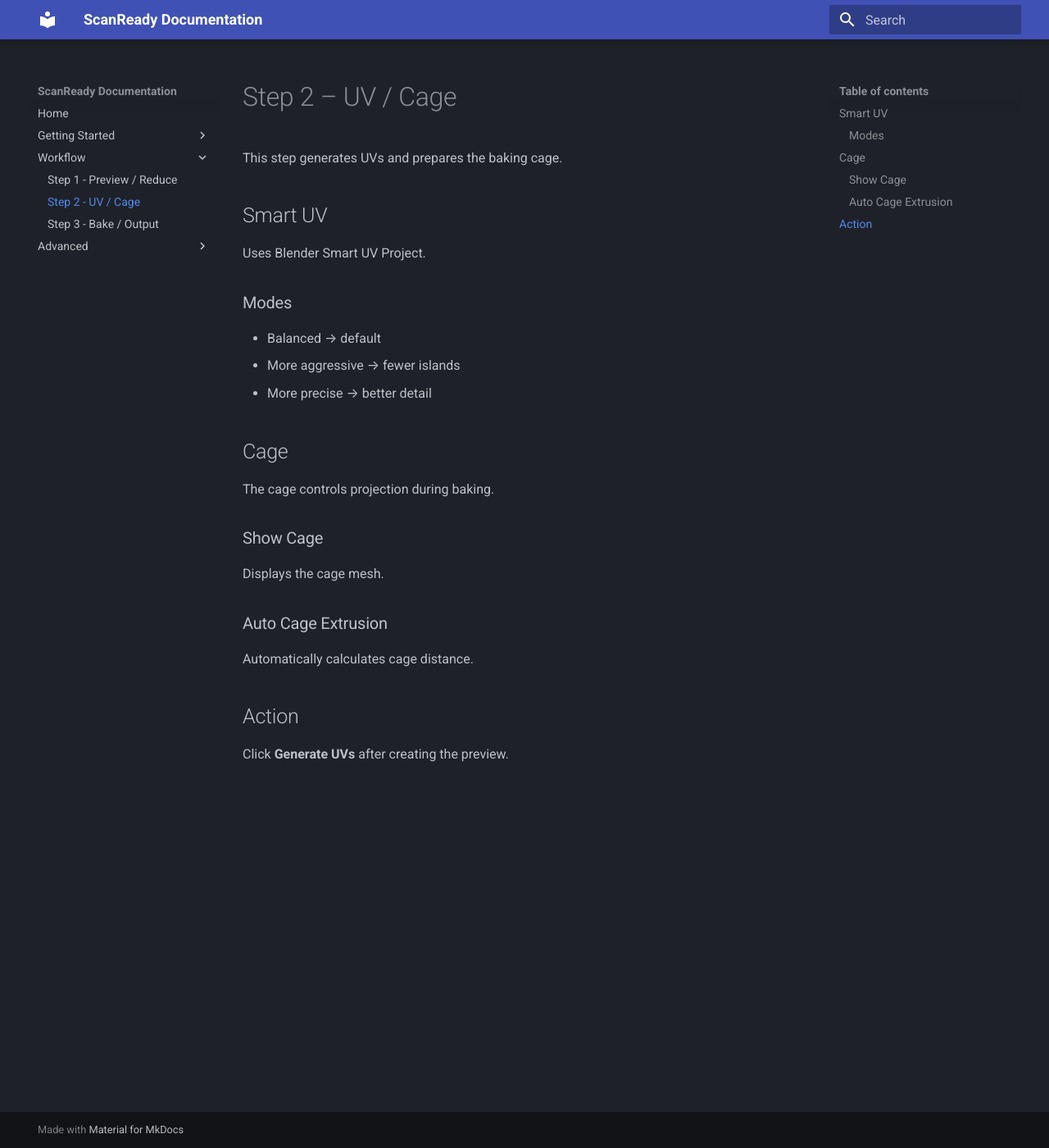
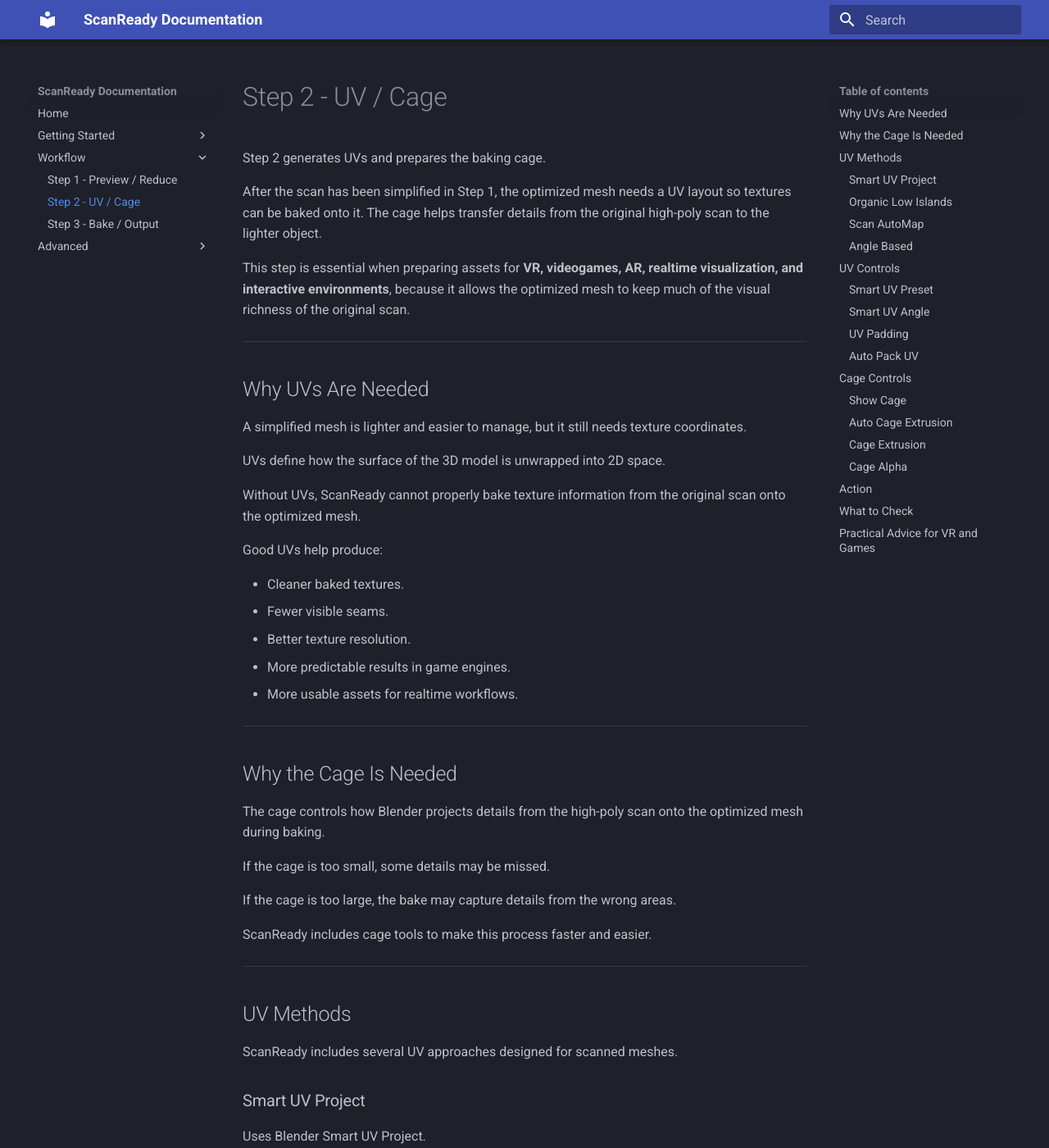
Before and after one commit to marioschiano/scanready-docs, an MkDocs documentation site: the page built from docs/step2.md, in a window 1280 px wide and 1400 px high. Shown: the whole window at 82% size. Built offline with MkDocs 1.6.1 and Material for MkDocs 9.7.7, drawn with Linux system fonts in a browser that asks for light colours; some of the changed text lies outside the part shown.

Commit message:
Update step2.md

```diff
--- a/docs/step2.md
+++ b/docs/step2.md
@@ -1,26 +1,165 @@
-# Step 2 – UV / Cage
+# Step 2 - UV / Cage
 
-This step generates UVs and prepares the baking cage.
+Step 2 generates UVs and prepares the baking cage.
 
-## Smart UV
+After the scan has been simplified in Step 1, the optimized mesh needs a UV layout so textures can be baked onto it. The cage helps transfer details from the original high-poly scan to the lighter object.
+
+This step is essential when preparing assets for **VR, videogames, AR, realtime visualization, and interactive environments**, because it allows the optimized mesh to keep much of the visual richness of the original scan.
+
+---
+
+## Why UVs Are Needed
+
+A simplified mesh is lighter and easier to manage, but it still needs texture coordinates.
+
+UVs define how the surface of the 3D model is unwrapped into 2D space.
+
+Without UVs, ScanReady cannot properly bake texture information from the original scan onto the optimized mesh.
+
+Good UVs help produce:
+
+- Cleaner baked textures.
+- Fewer visible seams.
+- Better texture resolution.
+- More predictable results in game engines.
+- More usable assets for realtime workflows.
+
+---
+
+## Why the Cage Is Needed
+
+The cage controls how Blender projects details from the high-poly scan onto the optimized mesh during baking.
+
+If the cage is too small, some details may be missed.
+
+If the cage is too large, the bake may capture details from the wrong areas.
+
+ScanReady includes cage tools to make this process faster and easier.
+
+---
+
+## UV Methods
+
+ScanReady includes several UV approaches designed for scanned meshes.
+
+### Smart UV Project
 
 Uses Blender Smart UV Project.
 
-### Modes
-- Balanced → default
-- More aggressive → fewer islands
-- More precise → better detail
+This is a good general-purpose option for many standard scans.
 
-## Cage
+### Organic Low Islands
 
-The cage controls projection during baking.
+Creates broader UV islands for organic objects.
+
+This can help reduce excessive fragmentation on natural forms.
+
+### Scan AutoMap
+
+Uses scan-oriented angle and edge filtering controls.
+
+This is useful for noisy scan data where small surface artifacts should not create too many unwanted cuts.
+
+### Angle Based
+
+Uses sharper edges to decide where seams should be placed.
+
+This can be useful for hard-surface or object-like scans with clearer edge structure.
+
+---
+
+## UV Controls
+
+### Smart UV Preset
+
+Applies a recommended Smart UV angle.
+
+Use this when you want a quick starting point instead of manually tuning the angle.
+
+### Smart UV Angle
+
+Controls how aggressively Smart UV Project splits surfaces into islands.
+
+Lower values create more cuts and more islands.
+
+Higher values create larger islands.
+
+### UV Padding
+
+Adds spacing between UV islands.
+
+Increase padding to reduce texture bleeding, especially at lower texture resolutions.
+
+### Auto Pack UV
+
+Automatically packs UV islands after unwrap.
+
+Leave this enabled unless you want to arrange UV islands manually.
+
+---
+
+## Cage Controls
 
 ### Show Cage
-Displays the cage mesh.
+
+Displays the cage preview.
+
+Use it before baking to check that the cage covers the optimized mesh correctly.
 
 ### Auto Cage Extrusion
-Automatically calculates cage distance.
+
+Automatically estimates cage extrusion by sampling the distance between the optimized mesh and the original high-poly scan.
+
+This is useful when you want a fast cage setup without manually guessing the distance.
+
+### Cage Extrusion
+
+Controls the cage distance manually.
+
+Increase it if the bake misses scan details or creates gaps.
+
+Use the smallest value that captures the details cleanly.
+
+### Cage Alpha
+
+Controls the cage preview opacity.
+
+This only affects viewport display. It does not change the baked result.
+
+---
 
 ## Action
 
-Click **Generate UVs** after creating the preview.
+Click **Generate UVs** after creating the lowpoly preview.
+
+Then inspect the UV result and cage before moving to:
+
+[Step 3 - Bake / Output](step3.md)
+
+---
+
+## What to Check
+
+Before baking, check:
+
+- UVs are generated on the optimized object.
+- The checker pattern does not show extreme stretching.
+- UV islands have enough padding.
+- The cage covers the areas that need to receive baked detail.
+- The cage is not so large that it captures unwanted nearby surfaces.
+
+---
+
+## Practical Advice for VR and Games
+
+For VR and videogame assets, UVs and baking are what allow a lighter model to still look detailed.
+
+The optimized mesh should carry the important visual information through textures, not through millions of polygons.
+
+Good UVs and a correct cage help you keep the asset:
+
+- Lighter.
+- Easier to render.
+- Easier to export.
+- More reliable in realtime engines.
+- Visually closer to the original scan.
```
